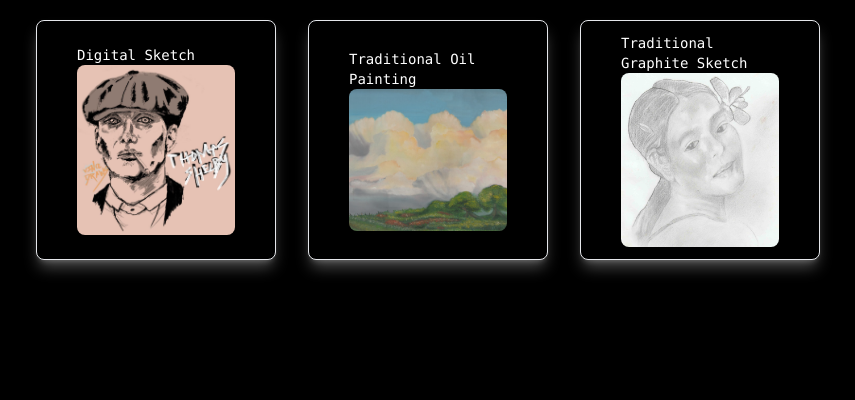
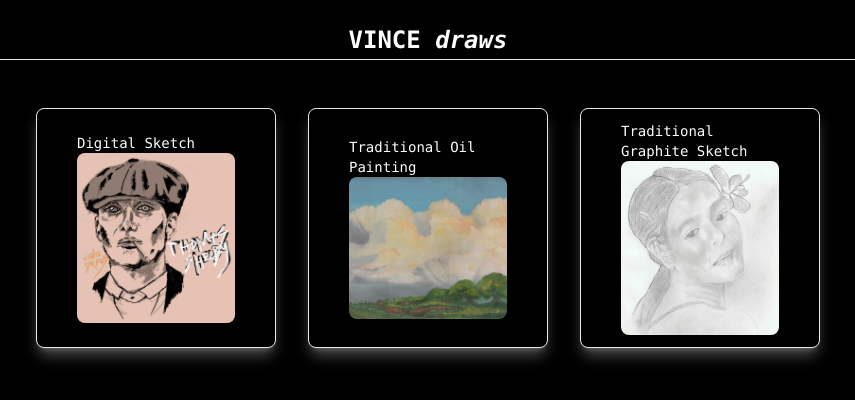
Before and after one commit to UhmarVince/ArtPortfolio, a website: page index.html in a window 1280 px wide. Shown: the top 400 px of the page, without its empty margins (212-1067 px from the left). Drawn offline with Linux system fonts and the light colour scheme.

Commit message:
sticky header

```diff
--- a/index.html
+++ b/index.html
@@ -7,7 +7,10 @@
   <link href="./dist/output.css" rel="stylesheet">
   </head>
 <body class="bg-black py-5">
-
+  <div class="bg-black border-b sticky top-0 h-10">
+    <div class="font-mono text-white text-center font-bold text-2xl py-1">VINCE <i>draws</i></div>
+  </div>
+  <br><br>
   <div class="w-full flex flex-row flex-wrap md:flex-row sm:flex-col gap-8 font-mono justify-center">
     <div class="text-sm content-center border shadow-lg shadow-white/30 text-white px-10 bg-black rounded-lg hover:scale-105 transition-transform duration-300 ease-in-out h-60 w-60 text-left">
       Digital Sketch
@@ -22,7 +25,13 @@
       <img src="pat.png" class="rounded-lg">
     </div>
   </div>
-
+  <br><br><br> <br><br><br> <br><br><br> <br><br><br>
+  <br><br><br> <br><br><br> <br><br><br> <br><br><br>
+  <br><br><br> <br><br><br> <br><br><br> <br><br><br>
+  <br><br><br> <br><br><br> <br><br><br> <br><br><br>
+  <br><br><br> <br><br><br> <br><br><br> <br><br><br>
+  <br><br><br> <br><br><br> <br><br><br> <br><br><br>
+  heyhasadahdhsjdhsjdhsjhsjhdjahdja
 
 </body>
 </html>
```
Also changed, not shown: dist/output.css.
